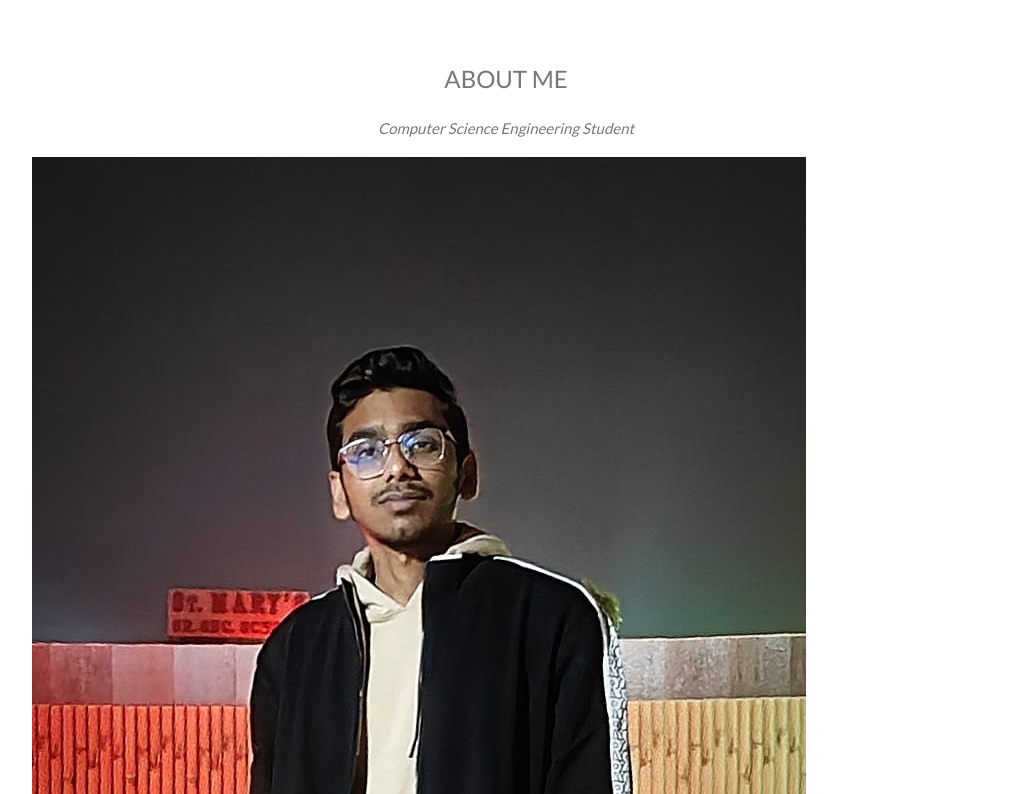
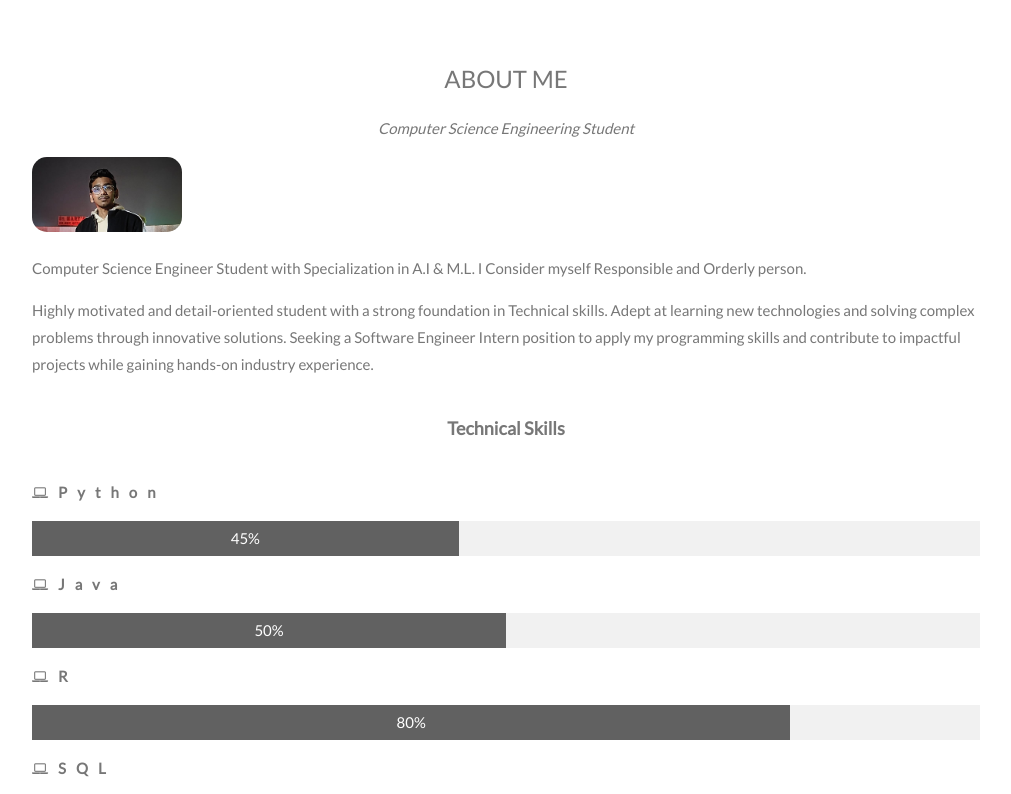
Before and after one commit to jayshtodi/portfolio-new, a plain HTML site: page index.html in a window 1280 px wide. Shown: the part 480-1274 px from the top of the page, without its empty margins (134-1145 px from the left). Drawn offline with nearby package versions, Linux system fonts and the light colour scheme.

Commit message:
Update index.html

```diff
--- a/index.html
+++ b/index.html
@@ -91,7 +91,11 @@ body, html {
 <div class="w3-content w3-container w3-padding-64" id="about">
   <h3 class="w3-center">ABOUT ME</h3>
   <p class="w3-center"><em>Computer Science Engineering Student</em></p>
-  <img src="WhatsApp Image 2024-08-04 at 21.12.26_b46b2d51.jpg" alt="Profile Image" class="profile-image">
+  <div style="width: 150px; height: 75px; overflow: hidden; border-radius: 15px; position: relative; display: inline-block;">
+    <img src="WhatsApp Image 2024-08-04 at 21.12.26_b46b2d51.jpg"
+         alt="Profile Image"
+         style="width: 100%; height: auto; object-fit: cover; object-position: center; position: absolute; top: -25px; left: 0;">
+  </div>
   <p>Computer Science Engineer Student with Specialization in A.I & M.L. I Consider myself Responsible and Orderly person.</p>
   <p>Highly motivated and detail-oriented student with a strong foundation in Technical skills. Adept at learning new technologies and solving complex problems through innovative solutions. Seeking a Software Engineer Intern position to apply my programming skills and contribute to impactful projects while gaining hands-on industry experience.</p>
   <!-- <div class="w3-row">
```
